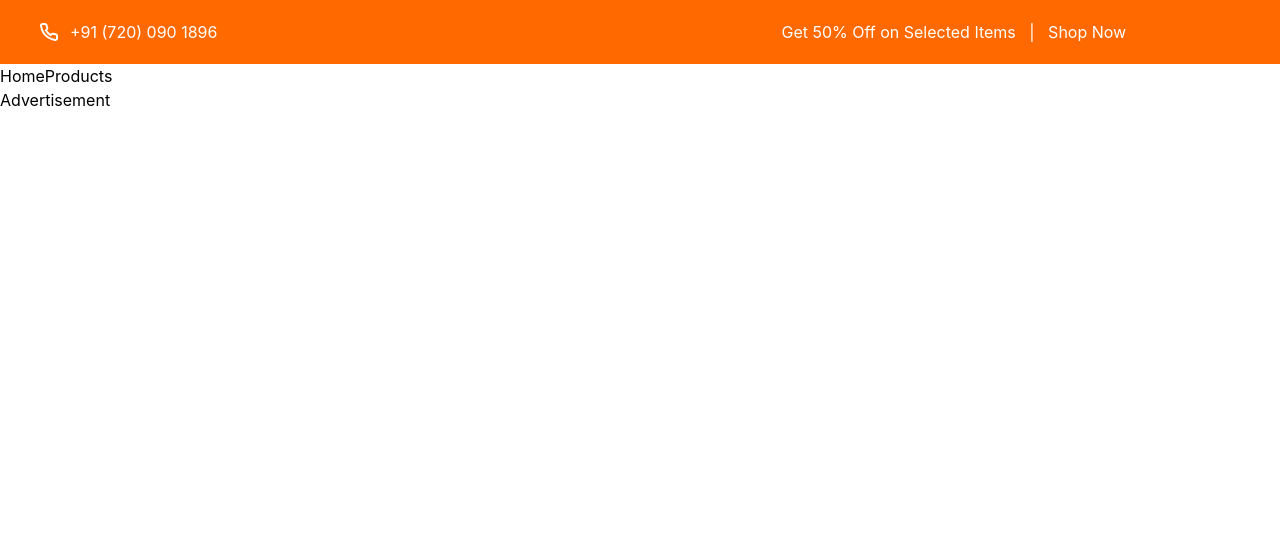
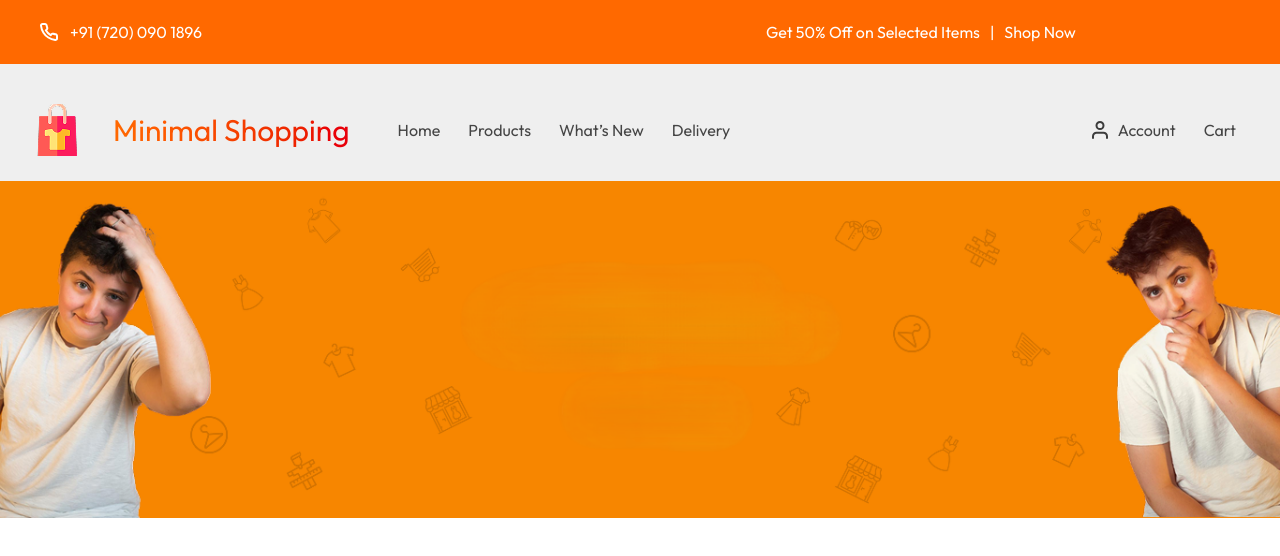
Before and after one commit to Reza-Bamoniri/Minimal-Shopping, a React (Vite) app: page / in a window 1280 px wide. Shown: the top 556 px of the page. Built offline with nearby package versions, Linux system fonts and the light colour scheme.

Commit message:
style: add header styles

```diff
--- a/src/App.css
+++ b/src/App.css
@@ -1,5 +1,22 @@
 @import "tailwindcss";
+
+
+
+@font-face {
+  font-family: "outfit";
+  src: url("/fonts/outfit-v15-latin-regular.woff2") format("woff2"),
+
+}
+
+body{
+    font-family: outfit;
+}
+
 
 .container{
     width: 1426px;
+    margin: 0 auto;
+    background-color: #e7e7e7a8;
+    color: rgba(0, 0, 0, 0.712);
+
 }
--- a/src/components/Header/Advertisement.tsx
+++ b/src/components/Header/Advertisement.tsx
@@ -2,7 +2,13 @@
 
 const Advertisement = () => {
   return (
-    <div>Advertisement</div>
+    <>
+
+    <div className="container">
+        <img className="ml-auto mr-auto" src="/images/baner.png" alt="" />
+    </div>
+
+    </>
   )
 }
 
--- a/src/components/Header/Navbar.tsx
+++ b/src/components/Header/Navbar.tsx
@@ -9,7 +9,7 @@ const NavBar = () => {
         <div className="flex items-center gap-3 pl-5">
          <p>
              <svg width="18" height="18" viewBox="0 0 18 18" fill="none" xmlns="http://www.w3.org/2000/svg">
-             <path d="M16.9995 12.9791V15.3877C17.0004 15.6113 16.9545 15.8327 16.8648 16.0375C16.775 16.2424 16.6434 16.4263 16.4783 16.5775C16.3132 16.7286 16.1183 16.8437 15.906 16.9154C15.6938 16.987 15.4689 17.0136 15.2457 16.9935C12.7702 16.725 10.3923 15.8808 8.30312 14.5286C6.35937 13.2959 4.71141 11.6512 3.47627 9.71135C2.11669 7.61679 1.27059 5.23206 1.00653 2.75036C0.986426 2.52834 1.01286 2.30457 1.08416 2.0933C1.15546 1.88203 1.27005 1.6879 1.42065 1.52325C1.57124 1.35861 1.75454 1.22706 1.95886 1.13699C2.16319 1.04691 2.38407 1.00029 2.60744 1.00008H5.02086C5.41128 0.996243 5.78977 1.13422 6.0858 1.3883C6.38182 1.64237 6.57517 1.99521 6.62981 2.38103C6.73168 3.15185 6.92059 3.9087 7.19295 4.63713C7.30118 4.9245 7.32461 5.23682 7.26045 5.53707C7.19629 5.83732 7.04723 6.11292 6.83093 6.33121L5.80925 7.35087C6.95446 9.36092 8.62206 11.0252 10.6361 12.1682L11.6578 11.1485C11.8765 10.9326 12.1527 10.7839 12.4535 10.7198C12.7544 10.6558 13.0673 10.6792 13.3552 10.7872C14.0851 11.059 14.8435 11.2476 15.6158 11.3492C16.0066 11.4042 16.3635 11.6007 16.6186 11.9012C16.8737 12.2017 17.0093 12.5853 16.9995 12.9791Z" stroke="white" stroke-width="2" stroke-linecap="round" stroke-linejoin="round"/>
+             <path d="M16.9995 12.9791V15.3877C17.0004 15.6113 16.9545 15.8327 16.8648 16.0375C16.775 16.2424 16.6434 16.4263 16.4783 16.5775C16.3132 16.7286 16.1183 16.8437 15.906 16.9154C15.6938 16.987 15.4689 17.0136 15.2457 16.9935C12.7702 16.725 10.3923 15.8808 8.30312 14.5286C6.35937 13.2959 4.71141 11.6512 3.47627 9.71135C2.11669 7.61679 1.27059 5.23206 1.00653 2.75036C0.986426 2.52834 1.01286 2.30457 1.08416 2.0933C1.15546 1.88203 1.27005 1.6879 1.42065 1.52325C1.57124 1.35861 1.75454 1.22706 1.95886 1.13699C2.16319 1.04691 2.38407 1.00029 2.60744 1.00008H5.02086C5.41128 0.996243 5.78977 1.13422 6.0858 1.3883C6.38182 1.64237 6.57517 1.99521 6.62981 2.38103C6.73168 3.15185 6.92059 3.9087 7.19295 4.63713C7.30118 4.9245 7.32461 5.23682 7.26045 5.53707C7.19629 5.83732 7.04723 6.11292 6.83093 6.33121L5.80925 7.35087C6.95446 9.36092 8.62206 11.0252 10.6361 12.1682L11.6578 11.1485C11.8765 10.9326 12.1527 10.7839 12.4535 10.7198C12.7544 10.6558 13.0673 10.6792 13.3552 10.7872C14.0851 11.059 14.8435 11.2476 15.6158 11.3492C16.0066 11.4042 16.3635 11.6007 16.6186 11.9012C16.8737 12.2017 17.0093 12.5853 16.9995 12.9791Z" stroke="white" strokeWidth="2" strokeLinecap="round" strokeLinejoin="round"/>
              </svg>
              </p>
          <p>+91 (720) 090 1896</p>
@@ -17,16 +17,41 @@ const NavBar = () => {
         <p className="ml-141">Get 50%  Off on Selected Items  &nbsp; |  &nbsp;  Shop Now</p>
      </div>
 
-      <div className="container">
-        <div>
-            <div></div>
-            <div></div>
+      <div className="container pt-5">
+        <div className=" flex mt-5 pb-6">
+            <div className="flex items-center gap-7 ml-7.5">
+                <img src="/images/logo.png" alt="" />
+                <p className="bg-linear-to-r from-orange-500 to-red-600 bg-clip-text text-transparent text-[30px] font-medium">Minimal Shopping</p>
+            </div>
+
+
+            <div className="flex items-center justify-between flex-1">
+                <ul className="flex ml-12 gap-7">
+                    <li><Link to="/">Home</Link></li>
+                    <li><Link to="/products">Products</Link></li>
+                    <li>What’s New</li>
+                    <li>Delivery</li>
+                </ul>
+
+
+                <ul className="flex gap-7 mr-11">
+                    <li className="flex items-center gap-2.5">
+                    <span>
+                        <svg width="16" height="18" viewBox="0 0 16 18" fill="none" xmlns="http://www.w3.org/2000/svg">
+                        <path d="M15 17V15.2222C15 14.2792 14.6313 13.3748 13.9749 12.708C13.3185 12.0412 12.4283 11.6666 11.5 11.6666H4.5C3.57174 11.6666 2.6815 12.0412 2.02513 12.708C1.36875 13.3748 1 14.2792 1 15.2222V17" stroke="black" stroke-opacity="0.75" stroke-width="2" stroke-linecap="round" stroke-linejoin="round"/>
+                        <path d="M8 8.11111C9.933 8.11111 11.5 6.51923 11.5 4.55556C11.5 2.59188 9.933 1 8 1C6.067 1 4.5 2.59188 4.5 4.55556C4.5 6.51923 6.067 8.11111 8 8.11111Z" stroke="black" stroke-opacity="0.75" stroke-width="2" stroke-linecap="round" stroke-linejoin="round"/>
+                        </svg>
+                    </span>
+                        Account</li>
+                    <li>Cart</li>
+                </ul>
+            </div>
         </div>
       </div>
 
 
-    <Link to="/">Home</Link>
-    <Link to="/products">Products</Link>
+
+
     </>
   )
 }
```
Also changed, not shown: public/fonts/outfit-v15-latin-regular.woff2 (added).
